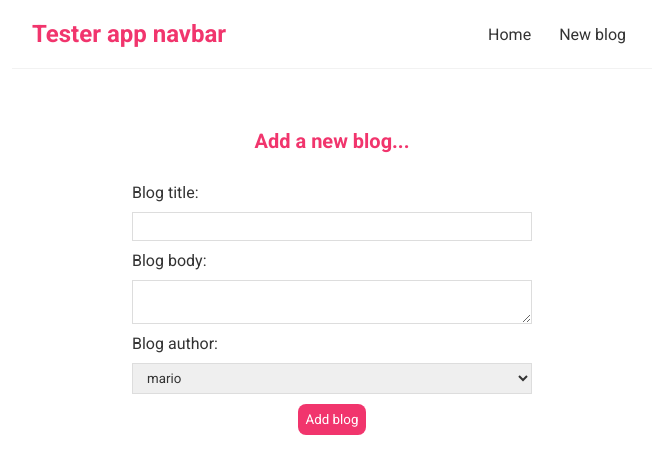
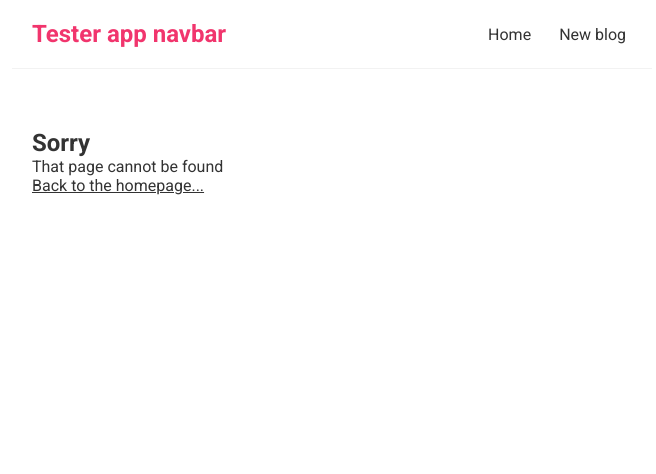
Before and after one commit to MikolajDuda/subjective-tests-app, a React (Create React App) app in the folder client/: page /create in a window 1280 px wide. Shown: the top 474 px of the page, without its empty margins (308-964 px from the left). Built offline with nearby package versions, Linux system fonts and the light colour scheme; the HTML template or start-up script is replaced by a standard one.

Commit message:
Start building the frontend of the application

```diff
--- a/client/src/App.js
+++ b/client/src/App.js
@@ -1,8 +1,6 @@
 import { BrowserRouter as Router, Route, Switch } from 'react-router-dom';
 import Navbar from './Navbar/Navbar';
 import Home from './Home/Home';
-import Create from './Create/Create';
-import BlogDetails from './BlogDetails/BlogDetails';
 import NotFound from './NotFound/NotFound';
 
 function App() {
@@ -15,12 +13,6 @@ function App() {
             <Route exact path="/">
               <Home />
             </Route>
-            <Route path="/create">
-              <Create />
-            </Route>
-            <Route path="/blogs/:id">
-              <BlogDetails />
-            </Route>
             <Route path="*">
               <NotFound />
             </Route>
```
